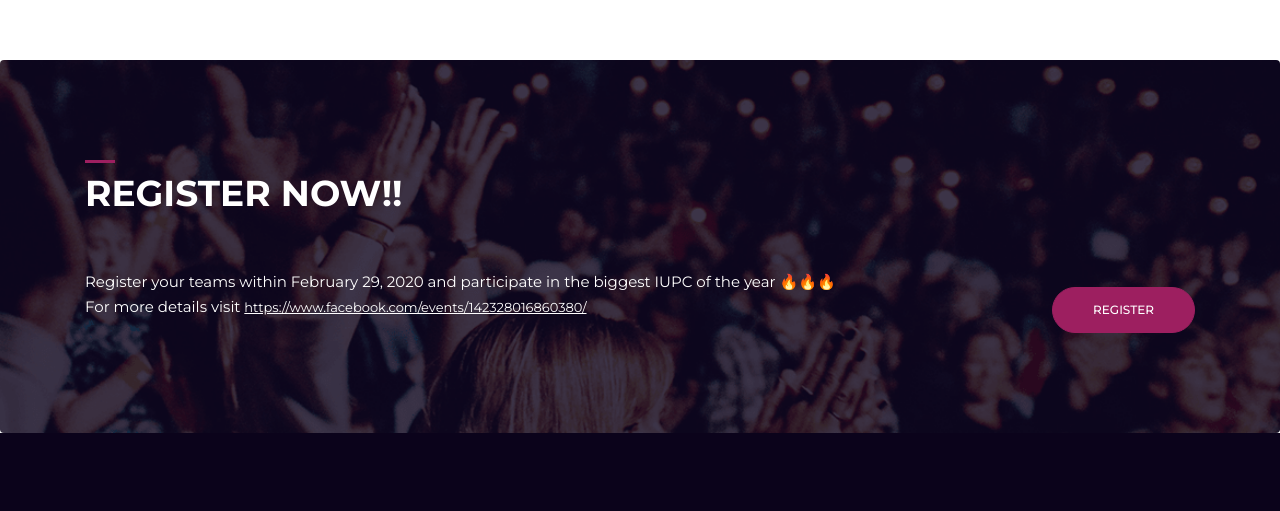
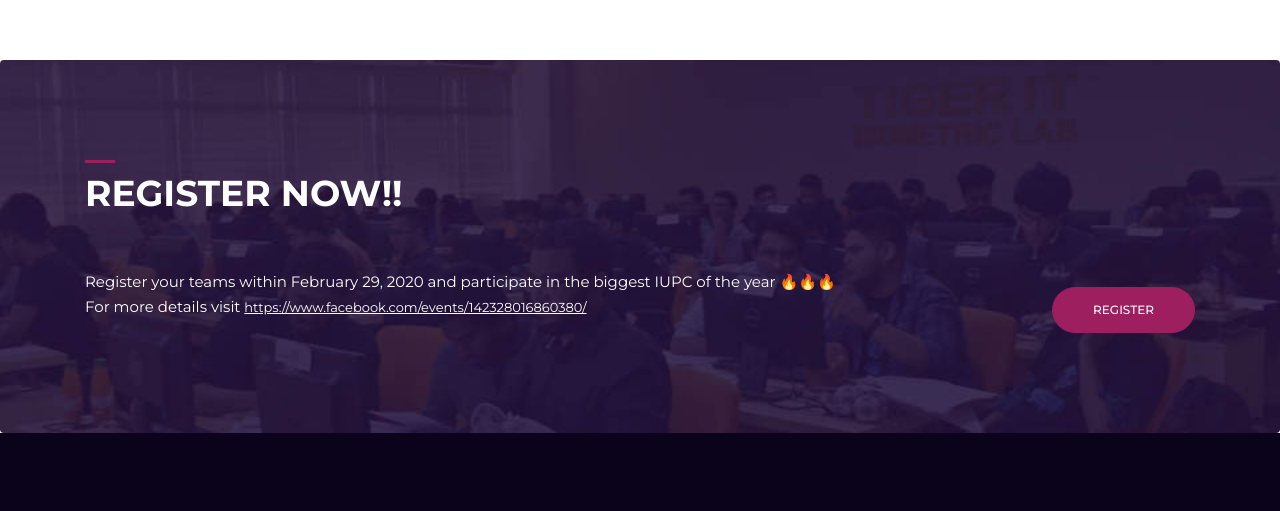
Before and after one commit to Waqar-107/CSE-Fest-2020-Website, a website: page events/iupc.html in a window 1280 px wide. Shown: the part 2111-2622 px from the top of the page. Drawn offline with Linux system fonts and the light colour scheme; files whose address does not match are found by name.

Commit message:
changed img in iupc

```diff
--- a/events/iupc.html
+++ b/events/iupc.html
@@ -158,7 +158,7 @@
 
 
 <!--get registered section -->
-<section class="bg-img pt100 pb100" style="background-image: url('../assets/img/bg/tickets.png');">
+<section class="bg-img pt100 pb100" style="background-image: url('../assets/img/events/iupc/tickets.jpg');">
     <div class="container">
         <div class="section_title mb30">
             <h3 class="title color-light">
```
Also changed, not shown: assets/img/bg/bg-img.png (deleted), assets/img/bg/tickets.jpg (added), assets/img/bg/tickets.png (deleted), assets/img/events/iupc/tickets.jpg (added).
